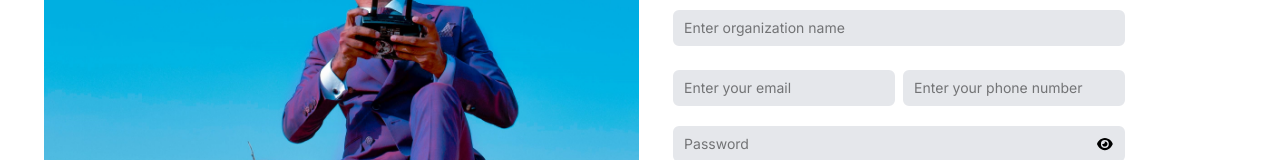
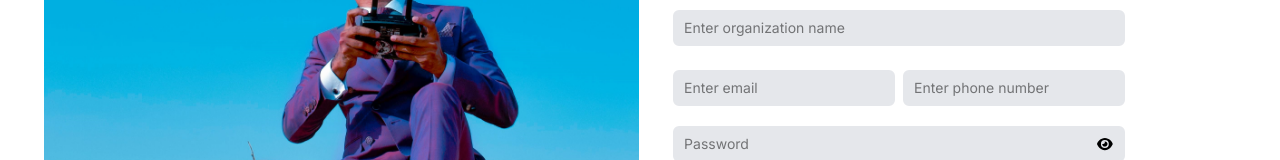
Before and after one commit to Olamilekan5177/drone, a React (Vite) app: page /#/ in a window 1280 px wide. Shown: the part 270-430 px from the top of the page. Built offline with nearby package versions, Linux system fonts and the light colour scheme.

Commit message:
Initial commit

```diff
--- a/src/components/signup.jsx
+++ b/src/components/signup.jsx
@@ -103,7 +103,7 @@ const Signup = () => {
                       <input
                         type="email"
                         id="email"
-                        placeholder="Enter your email"
+                        placeholder="Enter email"
                         required
                         className="w-full sm:text-sm border-2 py-1.5 border-gray-200 rounded-md bg-gray-200 focus:outline-none focus:ring-0 pl-2"
                       />
@@ -117,7 +117,7 @@ const Signup = () => {
                       <input
                         type="tel"
                         id="phone"
-                        placeholder="Enter your phone number"
+                        placeholder="Enter phone number"
                         required
                         className="w-full sm:text-sm border-2 py-1.5 border-gray-200 rounded-md bg-gray-200 focus:outline-none focus:ring-0 pl-2"
                       />
```
